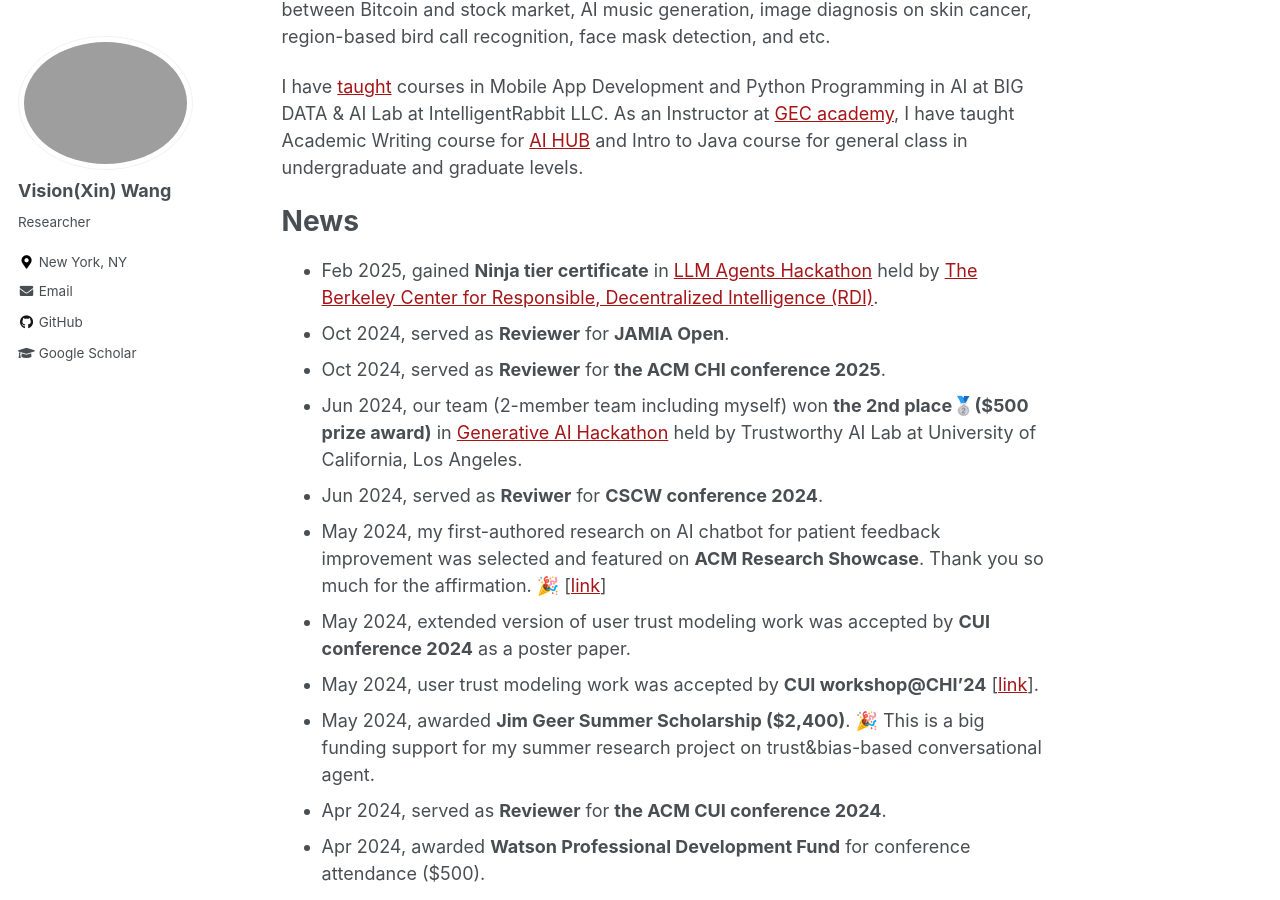
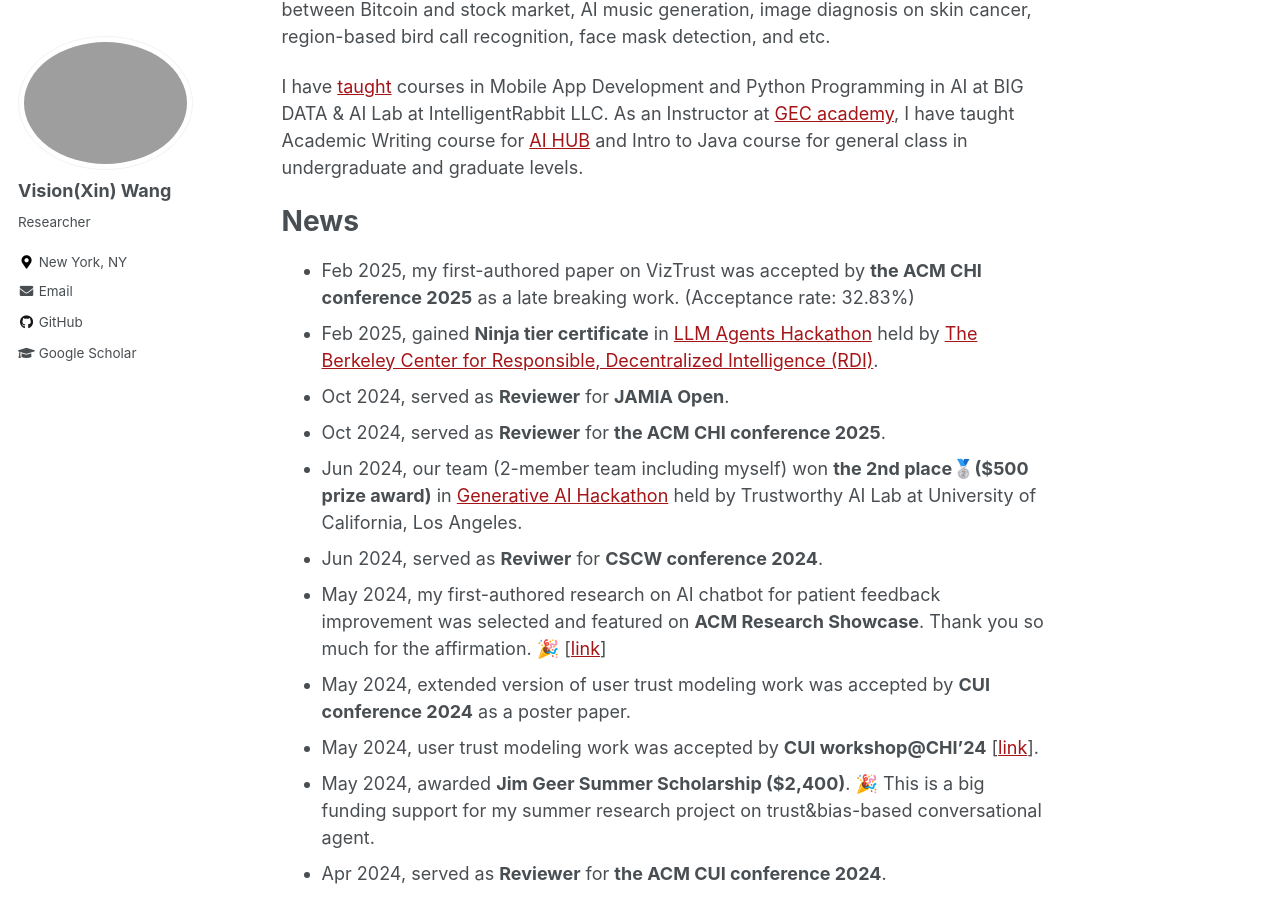
Before and after one commit to xin-wang-kr/xin-wang-kr.github.io, a Jekyll site: the page built from _pages/about.md, in a window 1280 px wide and 900 px high, scrolled down 778 px. Built offline with Jekyll 4.4.1, drawn with Linux system fonts in a browser that asks for light colours.

Commit message:
Update about.md

```diff
--- a/_pages/about.md
+++ b/_pages/about.md
@@ -34,6 +34,7 @@ I have [taught](teaching) courses in Mobile App Development and Python Programmi
 As an Instructor at [GEC academy](https://www.gecacademy.com/), I have taught Academic Writing course for [AI HUB](https://www.gecacademy.com/ai-hub) and Intro to Java course for general class in undergraduate and graduate levels.
 
 # News
+* Feb 2025, my first-authored paper on VizTrust was accepted by __the ACM CHI conference 2025__ as a late breaking work. (Acceptance rate: 32.83%)
 * Feb 2025, gained __Ninja tier certificate__ in [LLM Agents Hackathon](https://llmagents-learning.org/f24) held by [The Berkeley Center for Responsible, Decentralized Intelligence (RDI)](https://rdi.berkeley.edu/).
 * Oct 2024, served as __Reviewer__ for __JAMIA Open__.
 * Oct 2024, served as __Reviewer__ for __the ACM CHI conference 2025__.
```
